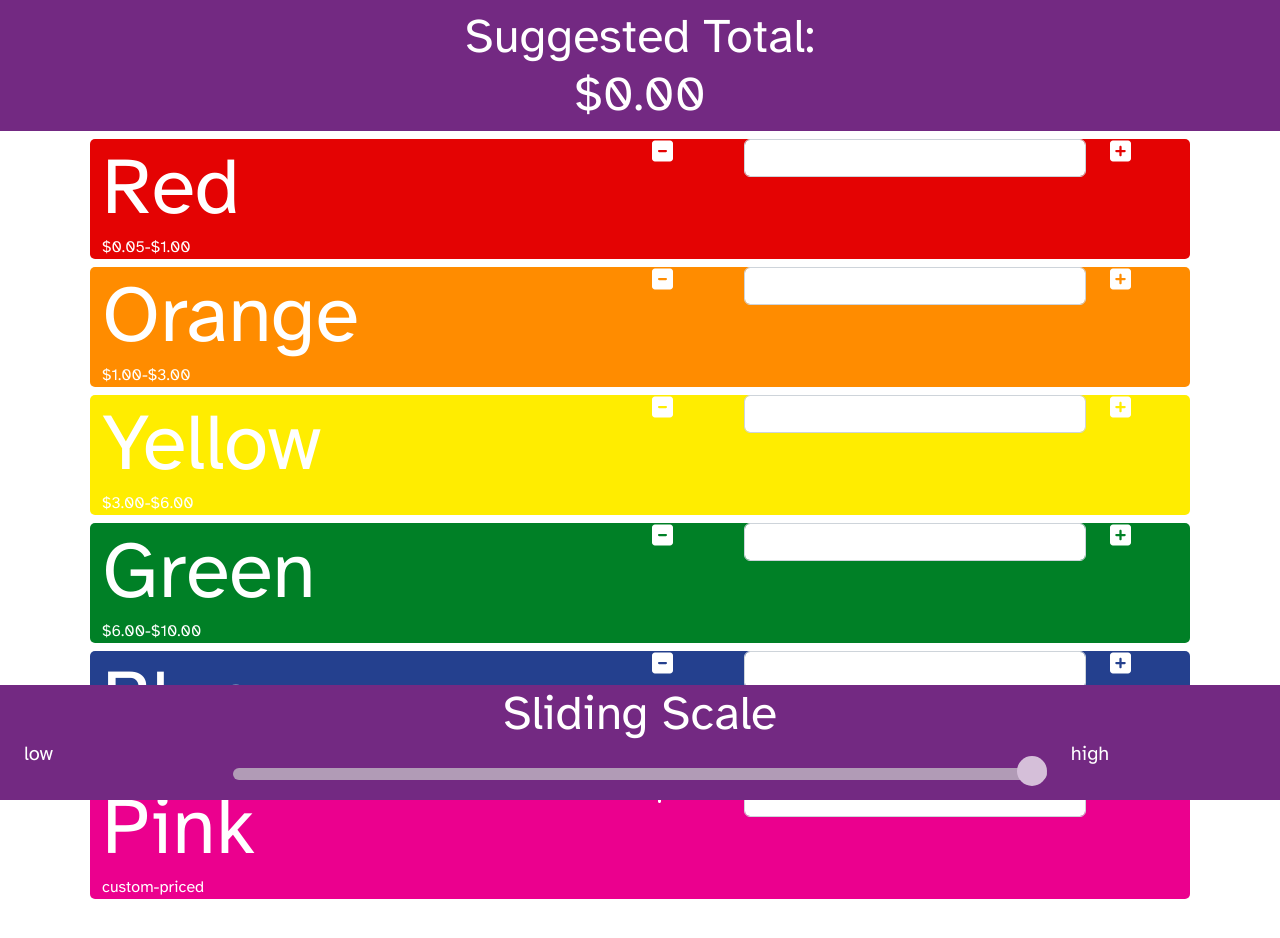
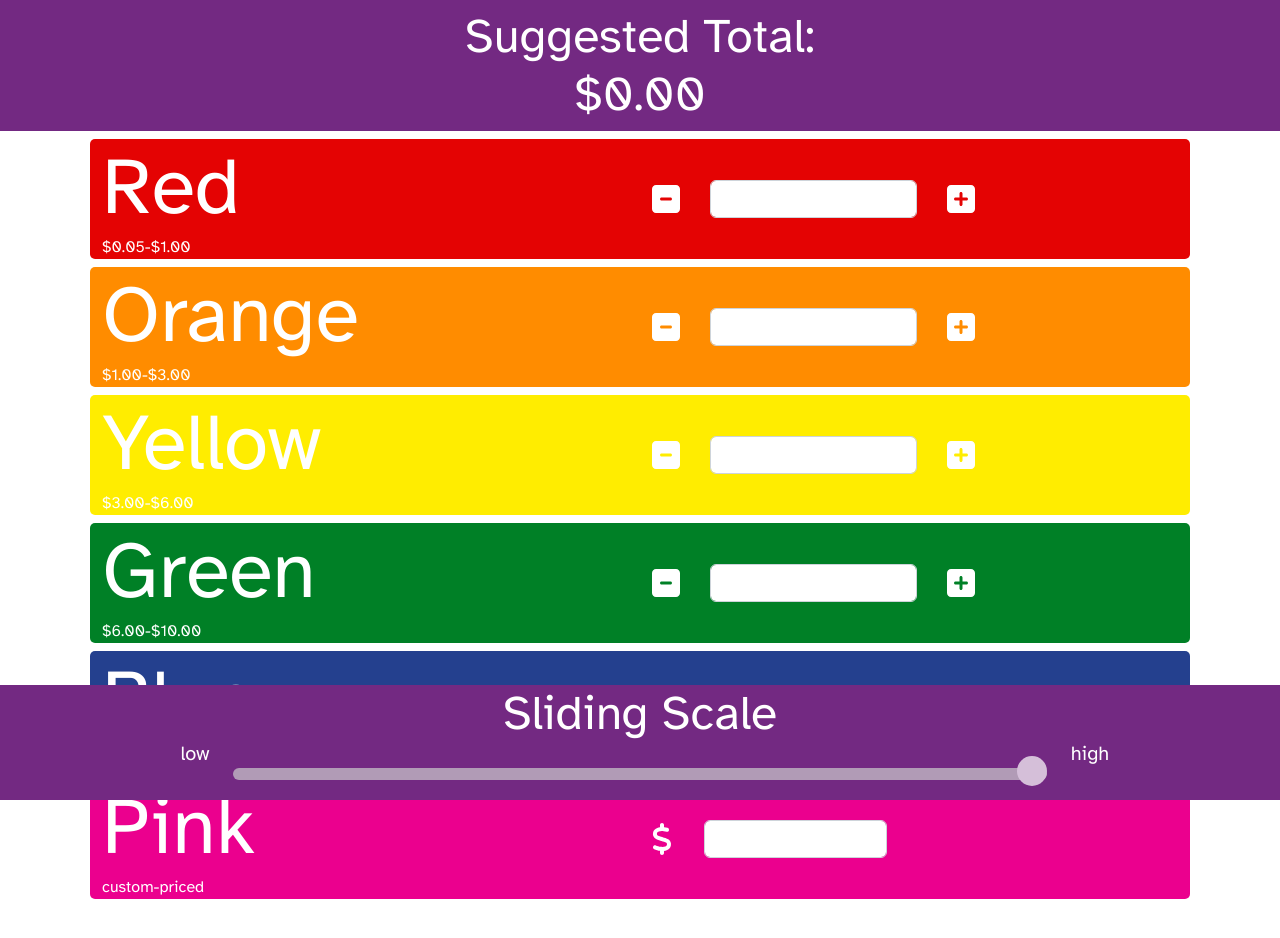
Before and after one commit to rlmead/lccr, a React (Create React App) app: page / in a window 1280 px wide. Shown: the top 938 px of the page. Built offline with nearby package versions, Linux system fonts and the light colour scheme; no server answers.

Commit message:
align inputs & buttons nicely

```diff
--- a/src/components/ColorBar.tsx
+++ b/src/components/ColorBar.tsx
@@ -36,14 +36,14 @@ function ColorBar(colorName: string, hex: string, low: number, high: number, han
               : 'custom-priced'
           }
         </Col>
-        <Col>
+        <Col className='d-flex align-items-center'>
           {
             colorName !== 'Pink' ?
-              <Row>
-                <Col className='col-2'>
+              <Row className='d-flex align-items-center'>
+                <Col className='col-2 d-flex justify-content-start'>
                   <FontAwesomeIcon
                     icon={faSquareMinus}
-                    className='fa-xl'
+                    className='fa-2xl'
                     style={{
                       cursor: 'pointer',
                       outline: 'none'
@@ -60,21 +60,21 @@ function ColorBar(colorName: string, hex: string, low: number, high: number, han
                     onChange={(e) => setNumItems(Number(e.target.value))}
                   />
                 </Col>
-                <Col className='col-2'>
+                <Col className='col-2 d-flex justify-content-end'>
                   <FontAwesomeIcon
                     icon={faSquarePlus}
-                    className='fa-xl'
+                    className='fa-2xl'
                     style={{ cursor: 'pointer', outline: 'none' }}
                     onClick={addItem}
                   />
                 </Col>
               </Row>
               :
-              <Row>
-                <Col className='col-2'>
+              <Row className='d-flex align-items-center'>
+                <Col className='col-2 d-flex justify-content-start'>
                   <FontAwesomeIcon
                     icon={faDollar}
-                    className='fa-xl'
+                    className='fa-2xl'
                     style={{ outline: 'none' }}
                   />
                 </Col>
@@ -86,6 +86,8 @@ function ColorBar(colorName: string, hex: string, low: number, high: number, han
                     onChange={(e) => setNumItems(Number(e.target.value))}
                   />
                 </Col>
+                <Col className='col-2 d-flex justify-content-end'>
+                </Col>
               </Row>
           }
         </Col>
--- a/src/components/Footer.tsx
+++ b/src/components/Footer.tsx
@@ -24,7 +24,7 @@ function Footer(handleMultiplier: (value: number) => void) {
         className='mx-auto slidecontainer'
       >
         <Col
-          className='col-2 lead'
+          className='col-2 lead d-flex justify-content-end'
         >
           low
         </Col>
@@ -41,7 +41,7 @@ function Footer(handleMultiplier: (value: number) => void) {
           />
         </Col>
         <Col
-          className='col-2 lead'
+          className='col-2 lead d-flex justify-content-start'
         >
           high
         </Col>
```
